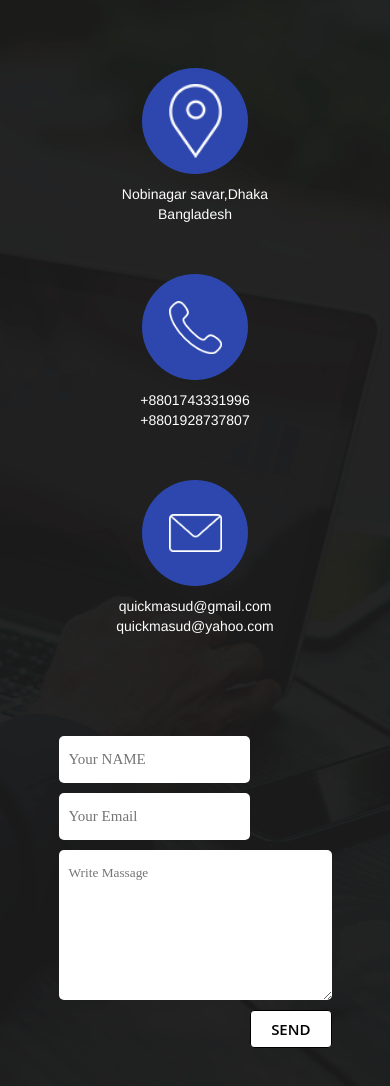
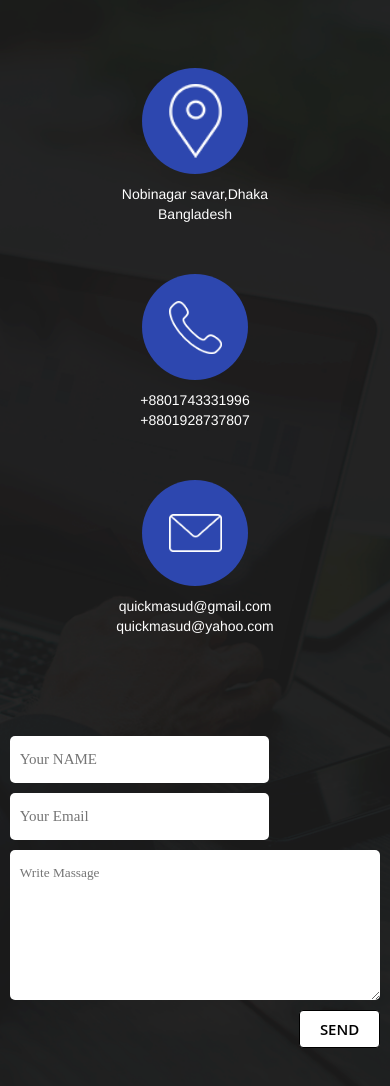
Before and after one commit to Zalimkhan-aue/Web-development, a plain HTML site: page index.html in a window 390 px wide. Shown: the part 10781-11867 px from the top of the page. Drawn offline with Linux system fonts and the light colour scheme.

Commit message:
Update index.css

```diff
--- a/css/index.css
+++ b/css/index.css
@@ -840,6 +840,10 @@ body .contaner .main footer form button:hover {
   body .contaner .main footer form .input_ft input {
     width: 70%;
   }
+
+  body .contaner .main footer form {
+    width: 95%;
+  }
 }
 @media (max-width: 576px) {
   body .contaner .main .main_2 .p2_m2 {
```
